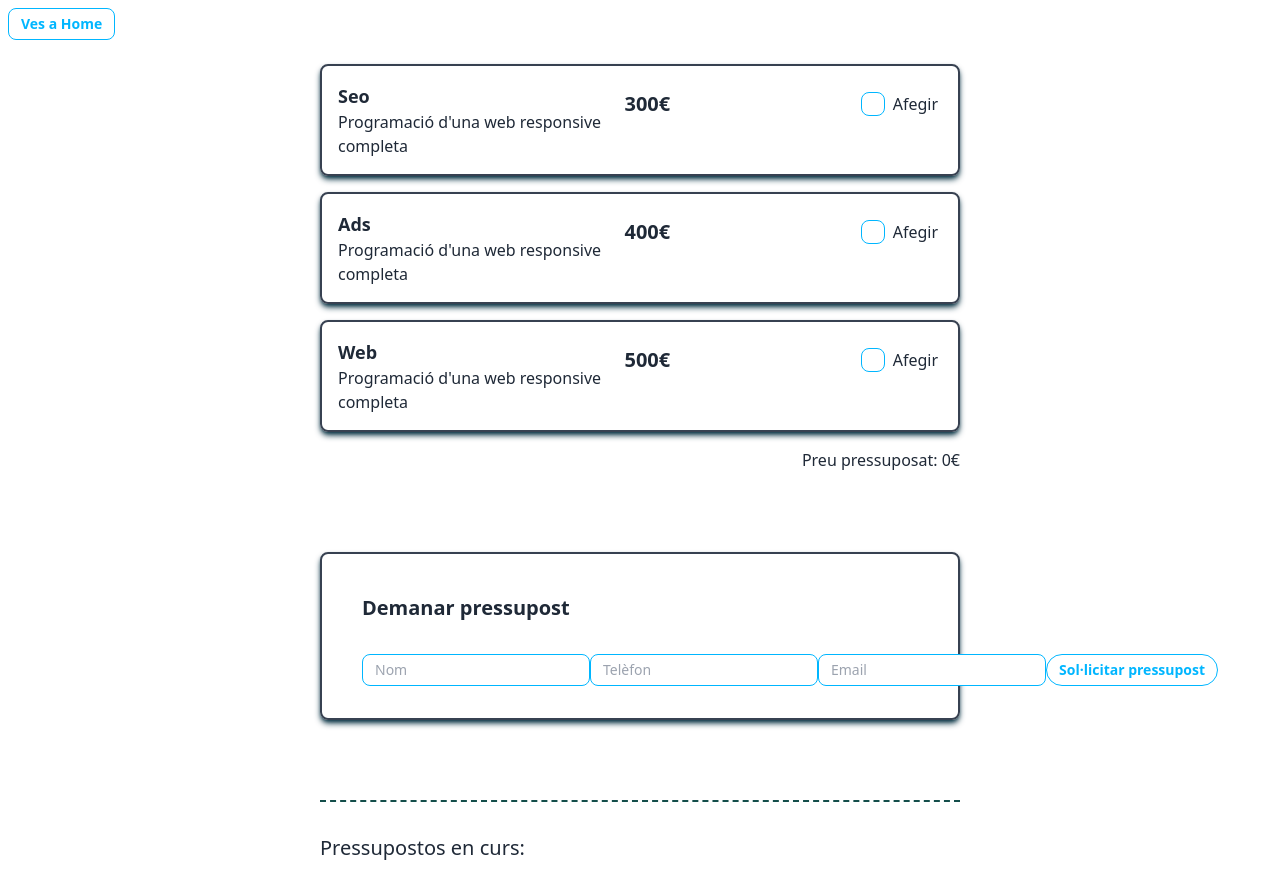
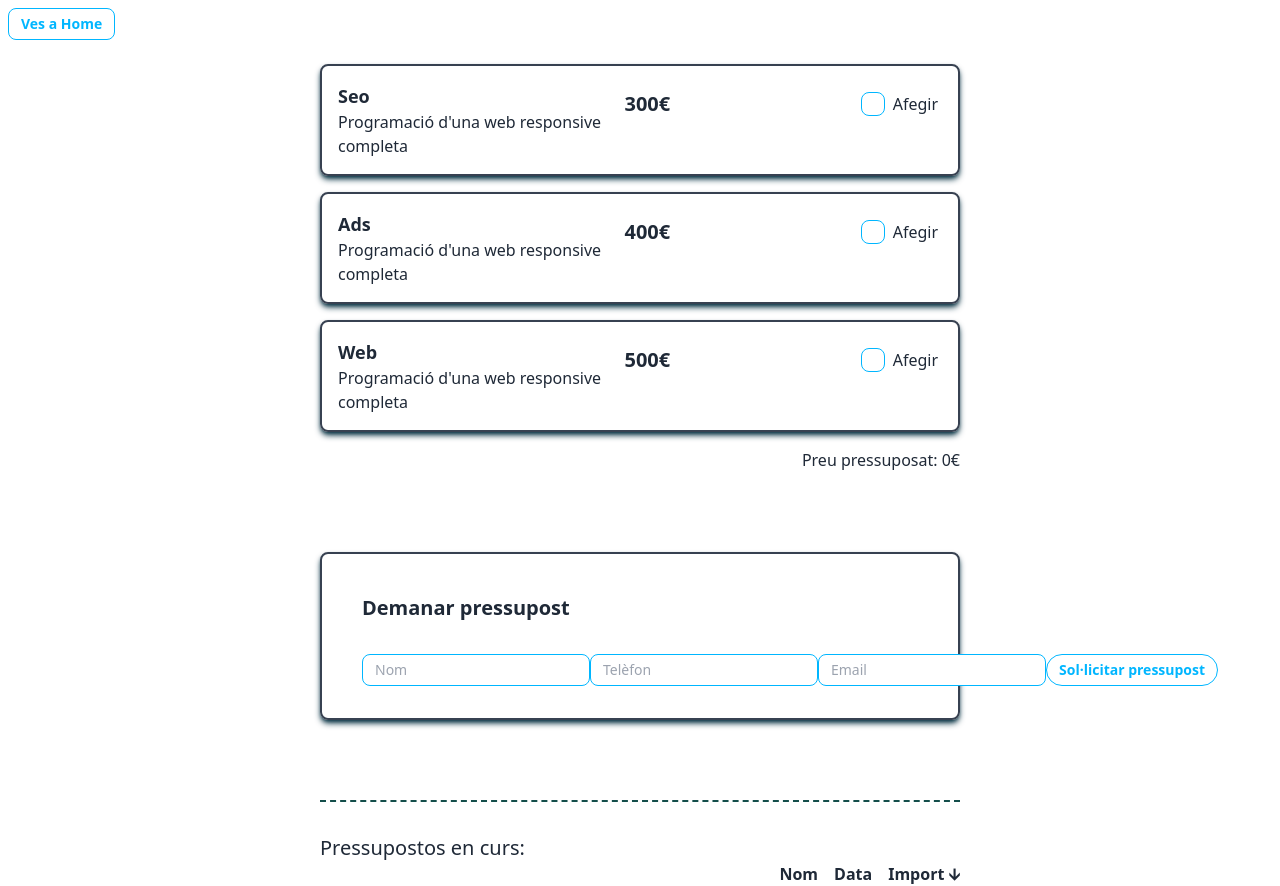
Before and after one commit to monica-mp/S6.Pressupostos, a React (Vite) app: page /app in a window 1280 px wide. Before the commit the page ends 862 px from the top, so only its background shows below. Built offline with nearby package versions, Linux system fonts and the light colour scheme.

Commit message:
N2. Exercici 7

```diff
--- a/src/components/Todo.jsx
+++ b/src/components/Todo.jsx
@@ -10,7 +10,7 @@ function Todo({ todos, arrayServices }) {
         <p>{todo.email}</p>
       </div>
       <div>
-        <h2>Serveis contractats:</h2>
+        <h2 className="font-bold">Serveis contractats:</h2>
         {todo.services.map((serviceName) => (
           <p key={serviceName}>
             {arrayServices.find((service) => service.name === serviceName).name}
--- a/src/components/TodoList.jsx
+++ b/src/components/TodoList.jsx
@@ -7,6 +7,8 @@ function TodoList() {
   const { arrayServices, services, webOptions } = useCheckbox();
 
   const [todos, setTodos] = useState([]);
+
+  const [orderBy, setOrderBy] = useState(null);
 
   const calculateTotalForServices = () => {
     return arrayServices.reduce((total, service) => {
@@ -20,6 +22,7 @@ function TodoList() {
   const calculateTotalForWeb = () => {
     return services.web ? (webOptions.pages + webOptions.languages) * 30 : 0;
   };
+
 
   const addTodo = (todo) => {
     const selectedServices = arrayServices
@@ -38,18 +41,43 @@ function TodoList() {
       wPages: webOptions.pages,
       wLanguages: webOptions.languages,
       total: totalServices + totalWeb,
+      date: new Date()
     };
+
 
     const newTodos = [newTodo, ...todos];
     setTodos(newTodos);
+
   };
+
+
+  const handleOrderBy = (type) => {
+
+    setOrderBy(type);
+
+    if (type === "name") {
+      setTodos([...todos].sort((a, b) => a.name.localeCompare(b.name)));
+    } else if (type === "date") {
+      setTodos([...todos].sort((a, b) => new Date(b.date) - new Date(a.date)));
+    } else if(type === "import"){
+      setTodos([...todos].sort((a, b) => b.total - a.total ))
+    }
+  };
+
 
   return (
     <div>
+
       <TodoForm onSubmit={addTodo} />
       <div className="mx-auto w-3/6 pt-8 border-t-2 border-dashed border-teal-900">
         <h1 className="text-xl">Pressupostos en curs:</h1>
+        <div className="flex gap-4 justify-end font-bold">
+        <button onClick={() => handleOrderBy("name")}>Nom</button>
+        <button onClick={() => handleOrderBy("date")}>Data</button>
+        <button onClick={() => handleOrderBy("import")}>Import 🡫</button>
+        </div>
       </div>
+
       <Todo todos={todos} arrayServices={arrayServices} />
     </div>
   );
```
